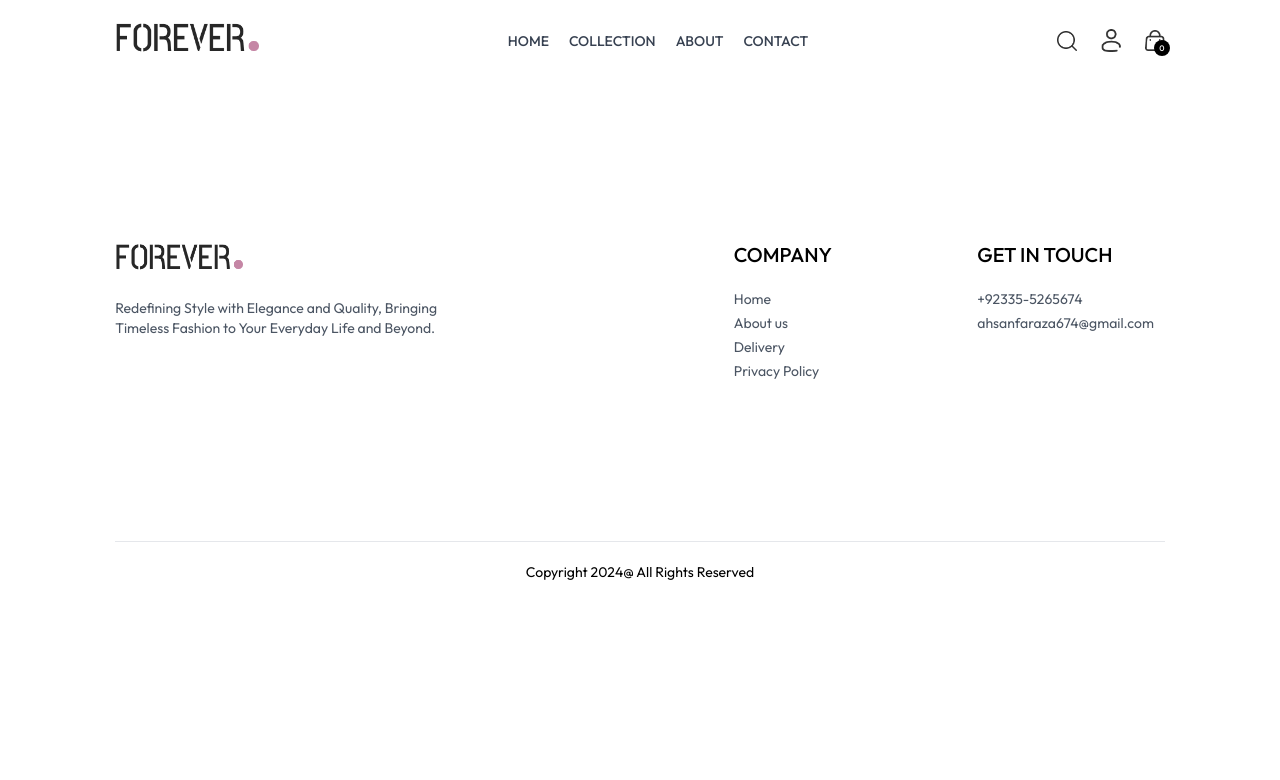
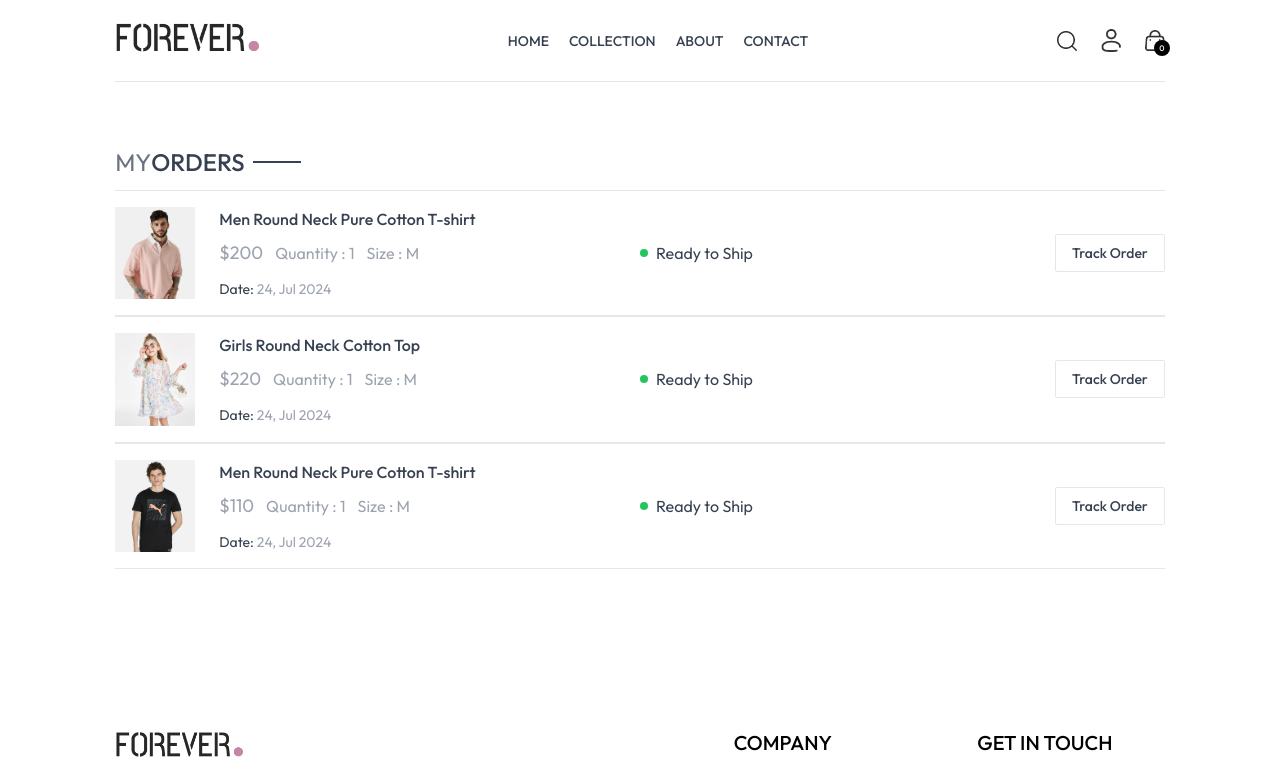
Before and after one commit to Gul-Sher-Khan/FOREVER, a React (Vite) app: page /orders in a window 1280 px wide. Shown: the top 780 px of the page. Built offline with nearby package versions, Linux system fonts and the light colour scheme.

Commit message:
Order Management Page Frontend Completed

```diff
--- a/src/pages/Orders.jsx
+++ b/src/pages/Orders.jsx
@@ -1,5 +1,54 @@
+import { useContext } from "react";
+import { ShopContext } from "../context/ShopContext";
+import Title from "../components/Title";
+
 const Orders = () => {
-  return <div></div>;
+  const { products, currency } = useContext(ShopContext);
+
+  return (
+    <div className="border-t pt-16">
+      <div className="text-2xl">
+        <Title text1={"MY"} text2={"ORDERS"} />
+      </div>
+      <div className="">
+        {products.slice(1, 4).map((item, index) => (
+          <div
+            key={index}
+            className="py-4 border-t border-b text-gray-700 flex flex-col md:flex-row md:items-center md:justify-between gap-4"
+          >
+            <div className="flex items-start gap-6 text-sm">
+              <img src={item.image[0]} className="2-16 sm:w-20" alt="" />
+              <div className="">
+                <p className="sm:text-base font-medium">{item.name}</p>
+                <div className="flex items-center gap-3 mt-2 text-base text-gray-400">
+                  <p className="text-lg">
+                    {currency}
+                    {item.price}
+                  </p>
+                  <p>Quantity : 1</p>
+                  <p> Size : M</p>
+                </div>
+
+                <p className="mt-3">
+                  Date: <span className="text-gray-400">24, Jul 2024</span>
+                </p>
+              </div>
+            </div>
+
+            <div className="md:w-1/2 flex justify-between">
+              <div className="flex items-center gap-2 ">
+                <p className="min-w-2 h-2 rounded-full bg-green-500"></p>
+                <p className="text-sm md:text-base">Ready to Ship</p>
+              </div>
+              <button className="border px-4 py-2 text-sm font-medium rounded-sm ">
+                Track Order
+              </button>
+            </div>
+          </div>
+        ))}
+      </div>
+    </div>
+  );
 };
 
 export default Orders;
--- a/src/pages/PlaceOrder.jsx
+++ b/src/pages/PlaceOrder.jsx
@@ -1,8 +1,17 @@
 import Title from "../components/Title";
 import CartTotal from "../components/CartTotal";
 import { assets } from "../assets/assets";
+import { useContext, useState } from "react";
+import { ShopContext } from "../context/ShopContext";
 
 const PlaceOrder = () => {
+  const [method, setMethod] = useState("cod");
+const {navigate}=useContext(ShopContext);
+
+
+
+
+
   return (
     <div className="flex flex-col sm:flex-row justify-between gap-4 pt-5 sm:pt-14 min-h-[80vh] border-t">
       {/* ------------------Left SIDE---------------------- */}
@@ -73,18 +82,44 @@ const PlaceOrder = () => {
           <Title text1={"PAYMENT"} text2={" METHOD"} />
           {/* -------------------- PAYMENT METHOD SELECTION ------------------- */}
           <div className="flex gap-3 flex-col lg:flex-row">
-            <div className="flex items-center gap-3 border p-2 px-3 cursor cursor-pointer">
-              <p className={`min-w-3.5 h-3.5 border rounded-full`}></p>
+            <div
+              onClick={() => setMethod("stripe")}
+              className="flex items-center gap-3 border p-2 px-3 cursor cursor-pointer"
+            >
+              <p
+                className={`min-w-3.5 h-3.5 border rounded-full ${
+                  method === "stripe" ? "bg-green-400" : ""
+                }`}
+              ></p>
               <img className="h-5 mx-4" src={assets.stripe_logo} alt="" />
             </div>
-            <div className="flex items-center gap-3 border p-2 px-3 cursor cursor-pointer">
-              <p className={`min-w-3.5 h-3.5 border rounded-full`}></p>
+            <div
+              onClick={() => setMethod("razorpay")}
+              className="flex items-center gap-3 border p-2 px-3 cursor cursor-pointer"
+            >
+              <p
+                className={`min-w-3.5 h-3.5 border rounded-full ${
+                  method === "razorpay" ? "bg-green-400" : ""
+                }`}
+              ></p>
               <img className="h-5 mx-4" src={assets.razorpay_logo} alt="" />
             </div>
-            <div className="flex items-center gap-3 border p-2 px-3 cursor cursor-pointer">
-              <p className={`min-w-3.5 h-3.5 border rounded-full`}></p>
-              <p className="text-gray-500 text-sm font-medium mx-4">CASH ON DELIVERY</p>
+            <div
+              onClick={() => setMethod("cod")}
+              className="flex items-center gap-3 border p-2 px-3 cursor cursor-pointer"
+            >
+              <p
+                className={`min-w-3.5 h-3.5 border rounded-full ${
+                  method === "cod" ? "bg-green-400" : ""
+                }`}
+              ></p>
+              <p className="text-gray-500 text-sm font-medium mx-4">
+                CASH ON DELIVERY
+              </p>
             </div>
+          </div>
+          <div className="w-full text-end mt-8">
+            <button onClick={()=>navigate('/orders')} className="bg-black text-white px-16 py-3 text-sm">PLACE ORDER</button>
           </div>
         </div>
       </div>
```
